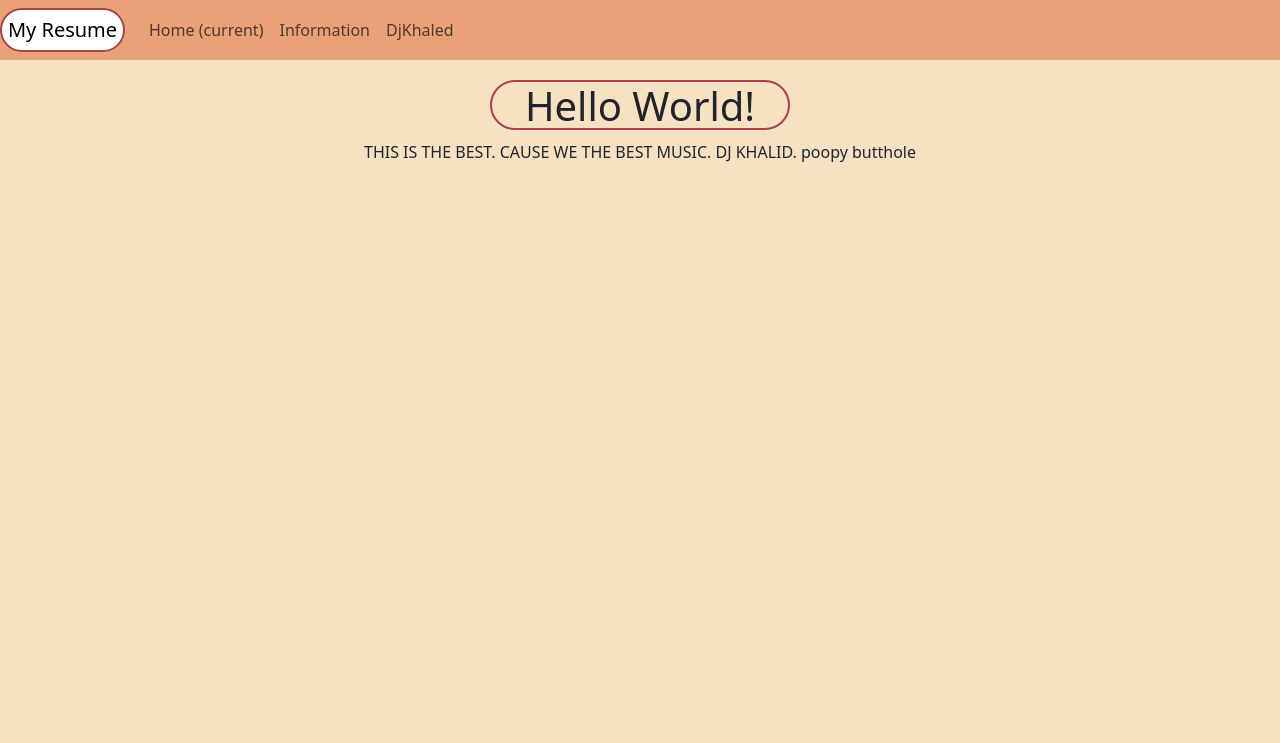
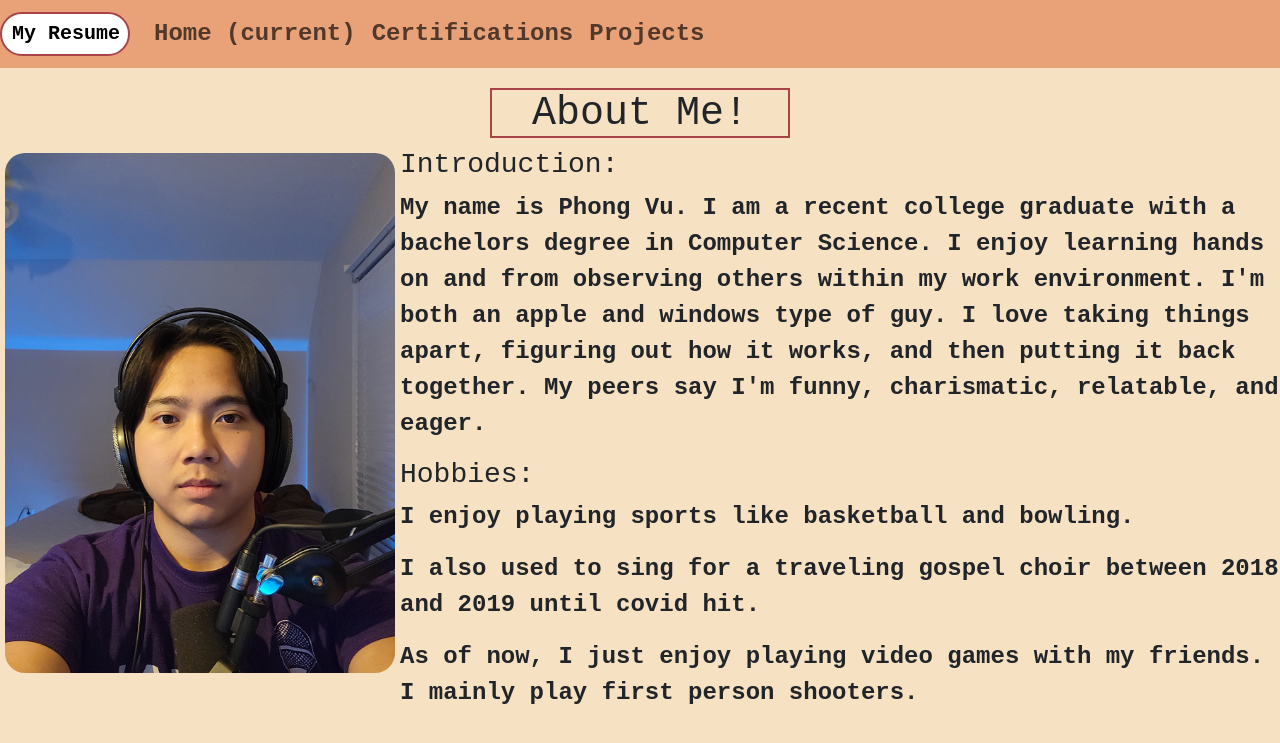
Before and after one commit to phongwashere/My-Resume-Website, a Flask app: page / in a window 1280 px wide. Shown: the top 743 px of the page. Run offline with Flask 2, Linux system fonts and the light colour scheme.

Commit message:
second commit, changed information from initial template. Added user information to the home page and additional images on homepage as well as certifications page

```diff
--- a/app.py
+++ b/app.py
@@ -7,12 +7,12 @@ app = flask.Flask(__name__)
 def firstpage():
     return flask.render_template("index.html")
 
-@app.route('/info')
-def infopage():
-    return flask.render_template("info.html")
+@app.route('/certificates')
+def certificatepage():
+    return flask.render_template("certificates.html")
 
-@app.route('/DjKhaled')
-def Khaledpage():
-    return flask.render_template("DjKhaled.html")
+@app.route('/projects')
+def projectspage():
+    return flask.render_template("projects.html")
 
 app.run(debug=True)
--- a/templates/index.html
+++ b/templates/index.html
@@ -12,7 +12,9 @@
   <style>
     body {
       background-color: #F6E1C3;
-      text-align:center;
+      font-family:'Courier New', Courier, monospace;
+      font-weight: 900;
+      font-size:x-large;
     }
     .navbar-custom {
       background-color: #E9A178;
@@ -21,8 +23,7 @@
       margin: auto;
       margin-top: 20px;
       margin-bottom: 10px;
-      text-align: center;
-      border-radius: 25px;
+      text-align:center;
       border: 2px solid #A84448;
       width: 300px;
       height: 50px;
@@ -31,7 +32,14 @@
       background-color: white;
       border-radius: 25px;
       border: 2px solid #A84448;
-      width: 125px;
+      width: 130px;
+      padding-left: 10px;
+    }
+    img{
+      width:400px;
+      float: left;
+      padding: 5px;
+      border-radius: 25px;
     }
   </style>
   <!--Javascript-->
@@ -54,25 +62,35 @@
             <a class="nav-link" href="/">Home <span class="sr-only">(current)</span></a>
           </li>
           <li class="nav-item">
-            <a class="nav-link" href="info">Information</a>
+            <a class="nav-link" href="certificates">Certifications</a>
           </li>
           <li class="nav-item">
-            <a class="nav-link" href="DjKhaled">DjKhaled</a>
+            <a class="nav-link" href="projects">Projects</a>
           </li>
         </ul>
       </div>
     </nav>
   </div>
   <div>
-    <!--actual body-->
+    <!--top body-->
     <div id="header1">
       <h1>
-        Hello World!
+        About Me!
       </h1>
     </div>
-    <p>
-      THIS IS THE BEST. CAUSE WE THE BEST MUSIC. DJ KHALID. poopy butthole
-    </p>
+      <div>
+        <img src="./static/portrait.jpg">
+        <h3>Introduction:</h3>
+        <p>
+          My name is Phong Vu. I am a recent college graduate with a bachelors degree in Computer Science. I enjoy learning hands on and from observing others within my work environment.  I'm both an apple and windows type of guy. I love taking things apart, figuring out how it works, and then putting it back together. My peers say I'm funny, charismatic, relatable, and eager.
+        </p>
+      </div>
+      <div>
+        <h3>Hobbies:</h3>
+        <p>I enjoy playing sports like basketball and bowling.</p>
+        <p>I also used to sing for a traveling gospel choir between 2018 and 2019 until covid hit.</p>
+        <p>As of now, I just enjoy playing video games with my friends. I mainly play first person shooters.</p>
+      </div>
   </div>
 </body>
 
```
Also changed, not shown: templates/certificates.html (renamed from templates/DjKhaled.html, +18 -12 lines), templates/projects.html (renamed from templates/info.html, +15 -12 lines), static/googleCert1.jpg (added), static/googleCert2.jpg (added), static/googleCert3.jpg (added), static/portrait.jpg (added).
